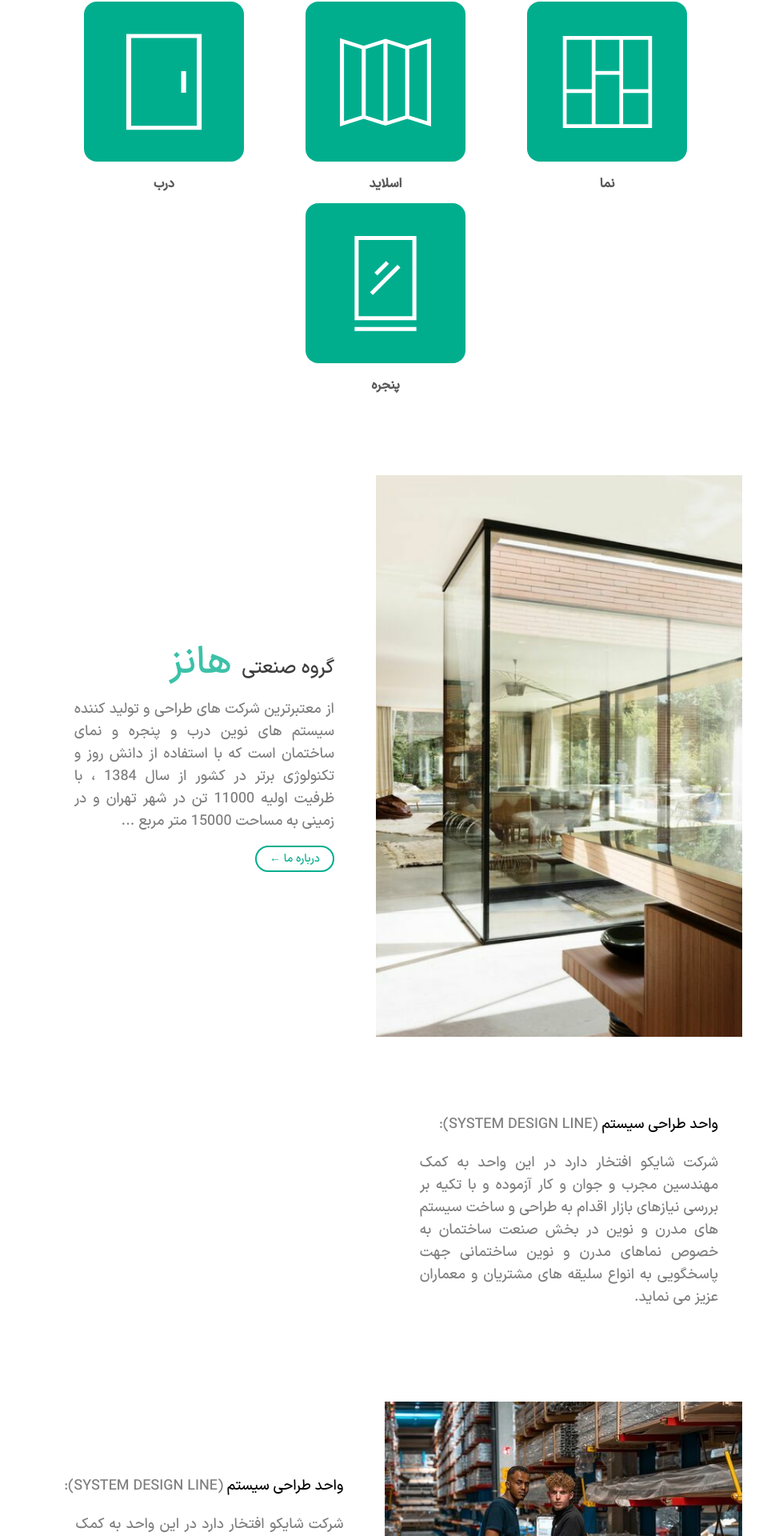
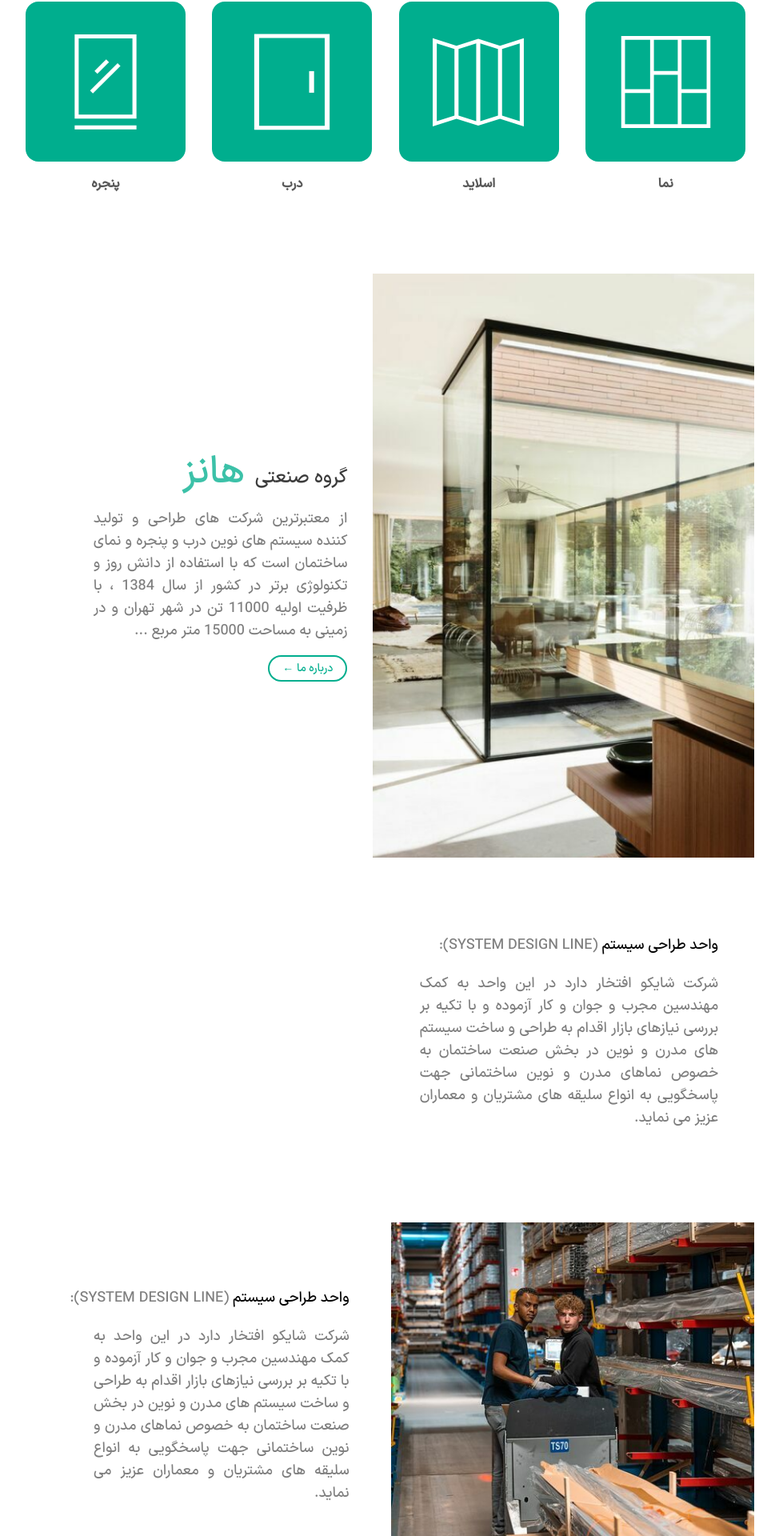
Before and after one commit to zahra-hsb/hanz-, a Next.js app: page / in a window 1280 px wide. Shown: the part 846-2766 px from the top of the page at 80% size, without its empty margins (30-1004 px from the left). Built offline with nearby package versions, Linux system fonts and the light colour scheme.

Commit message:
edit width size in home

```diff
--- a/src/components/layout/AboutSection/index.jsx
+++ b/src/components/layout/AboutSection/index.jsx
@@ -8,8 +8,8 @@ const AboutSection = () => {
     return (
         <>
             <section className="flex flex-col pt-5 w-full my-20">
-                <div className="flex w-full xl:w-[95%] xl:m-auto flex-col lg:flex-row items-center justify-between gap-5">
-                    <div className="lg:mr-10">
+                <div className="flex w-full lg:w-[90%] lg:m-auto flex-col lg:flex-row items-center justify-between">
+                    <div>
                         <Image src={picture} alt="hanz" />
                     </div>
                     <div className="p-8 lg:p-auto lg:w-[50%]">
@@ -49,8 +49,8 @@ const AboutSection = () => {
                     </div>
                 </div>
                 <div className="flex w-full items-center justify-center">
-                    <div className="flex flex-col lg:flex-row gap-5 items-center justify-between xl:w-[95%]">
-                        <div className="lg:mr-10">
+                    <div className="flex flex-col lg:flex-row gap-5 items-center justify-between lg:w-[90%] lg:m-auto">
+                        <div>
                             <Image src={Picture2} alt="hanz" />
                         </div>
                         <div className="p-8 lg:p-auto lg:w-[50%]">
--- a/src/components/layout/CategorySection/index.jsx
+++ b/src/components/layout/CategorySection/index.jsx
@@ -4,7 +4,7 @@ const CategorySection = () => {
     return (
         <>
             <section className="flex flex-col w-full items-center mt-10">
-                <div className="flex flex-col lg:w-[80%] w-full items-center ">
+                <div className="flex flex-col lg:w-[90%] lg:m-auto w-full items-center ">
 
                     <div className="p-10">
                         <h4 className="lg:text-xl text-lg opacity-[76%]">
--- a/src/components/layout/Company/index.jsx
+++ b/src/components/layout/Company/index.jsx
@@ -9,7 +9,7 @@ const Company = () => {
     return (
         <>
             <section className="flex flex-col w-full">
-                <div className="flex items-center justify-between p-3 mb-4 sm:p-8">
+                <div className="flex items-center justify-between p-3 mb-4 sm:p-8 lg:w-[90%] lg:m-auto">
                     <div>
                         <h3 className="text-xl opacity-[76%]">
                             گروه صنعتی هانز
--- a/src/components/layout/FaQ/index.jsx
+++ b/src/components/layout/FaQ/index.jsx
@@ -4,7 +4,7 @@ const FaQ = () => {
     return (
         <>
             <section className="flex items-center justify-center py-20 bg-green text-white">
-                <div className="flex flex-col lg:w-[80%] lg:m-auto items-center justify-around gap-3">
+                <div className="flex flex-col lg:w-[90%] lg:m-auto items-center justify-around gap-3">
 
                     <div>
                         <h3 className="text-3xl font-bold">چرا آلومینیوم؟</h3>
--- a/src/components/layout/Slider/index.jsx
+++ b/src/components/layout/Slider/index.jsx
@@ -8,8 +8,8 @@ const Slider = () => {
     return (
         <>
 
-            <section className="flex flex-col w-full p-5 sm:mb-36 mb-24 mt-16">
-                <div className="lg:w-[80%] lg:m-auto">
+            <section className="flex flex-col w-full py-5 sm:mb-36 mb-24 mt-16">
+                <div className="lg:w-[90%] lg:m-auto">
                     <div className="flex items-center justify-between p-3 my-4">
                         <div>
 
```
